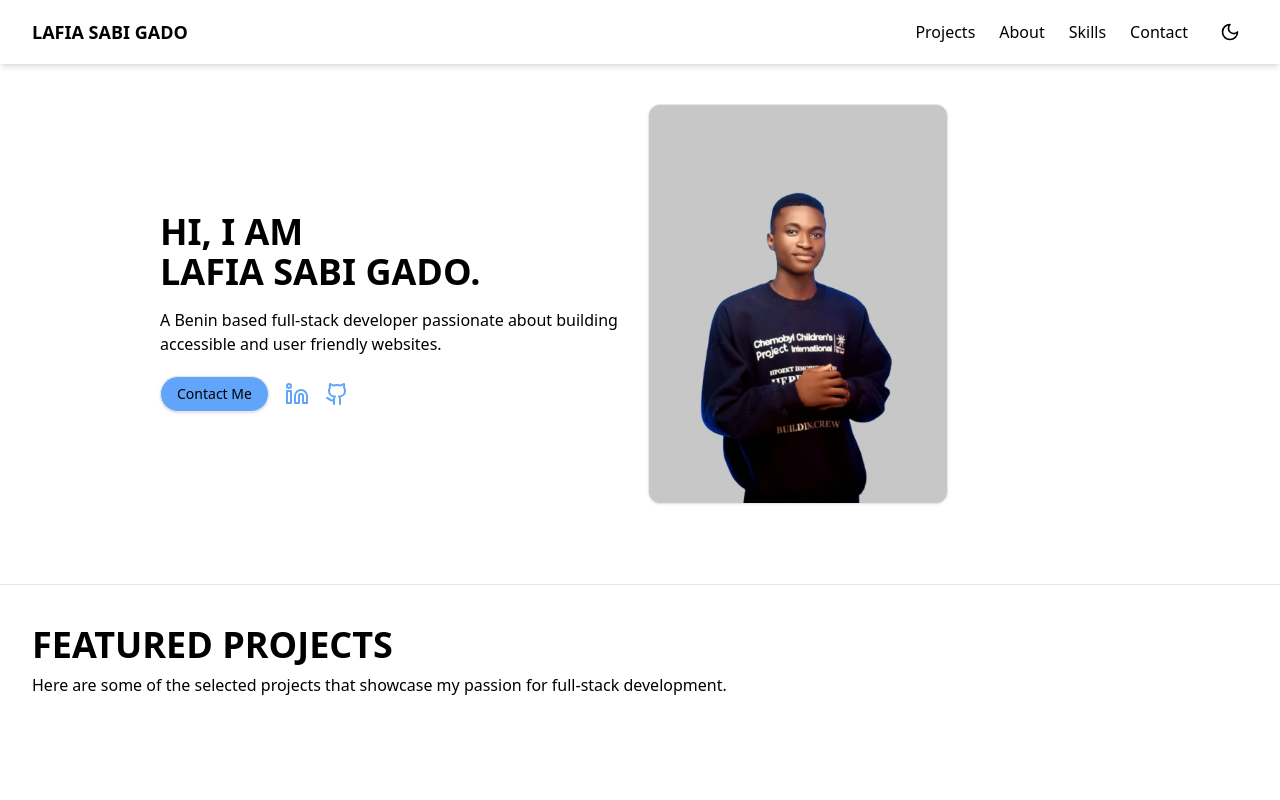
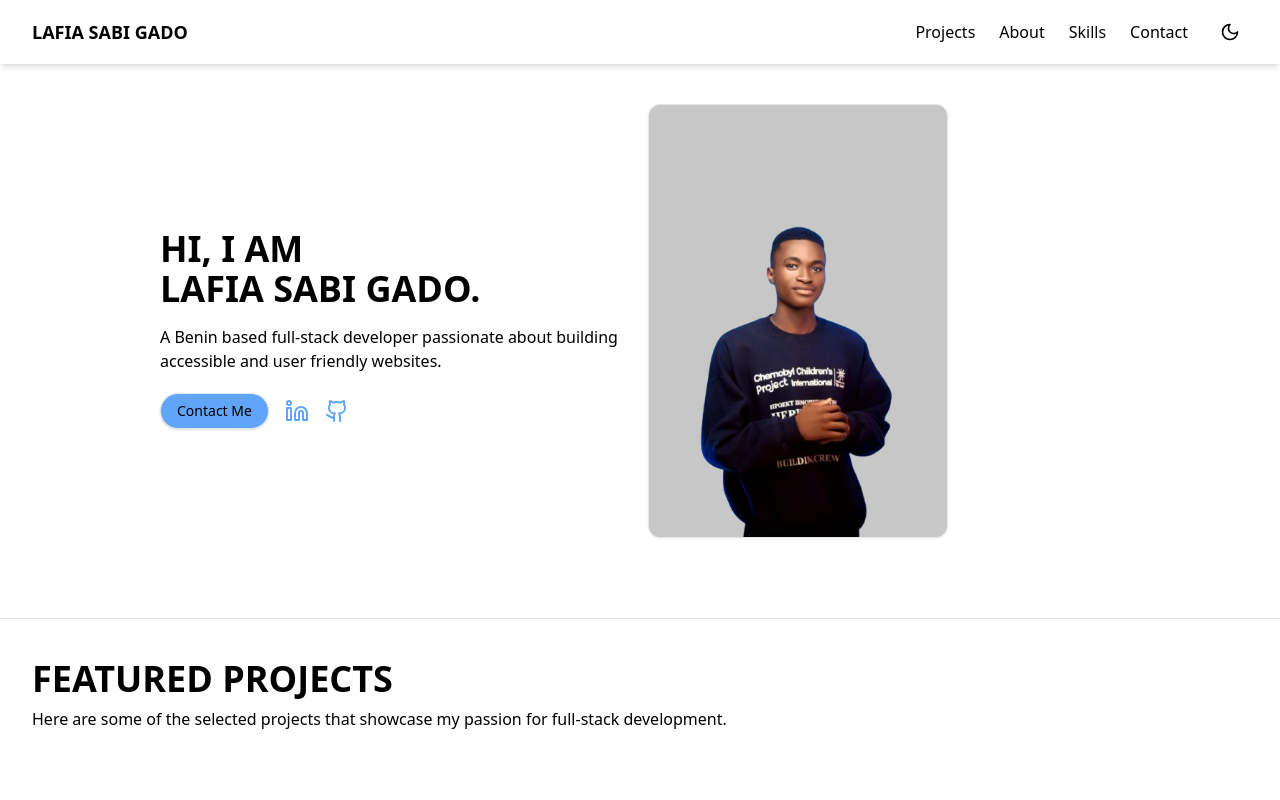
Before and after one commit to Lafiasabigado/Lafia-Portfolio, a Next.js app: page / in a window 1280 px wide. Shown: the top 800 px of the page. Built offline with nearby package versions, Linux system fonts and the light colour scheme.

Commit message:
my projects section

```diff
--- a/app/components/Presentation.tsx
+++ b/app/components/Presentation.tsx
@@ -30,7 +30,7 @@ const Presentation = () => {
             </div>
          </div>
       </div>
-      <div className='w-[300px] h-[400px] rounded-xl flex justify-center drop-shadow-sm hover:scale-105 transition-transform duration-300 ease-in-out items-end border' style={{backgroundColor:"#C7C7C7"}}>
+      <div className='w-[300px] h-full rounded-xl flex justify-center drop-shadow-sm hover:scale-105 transition-transform duration-300 ease-in-out items-center border' style={{backgroundColor:"#C7C7C7"}}>
         <Image
         src='/logo1.png'
         alt='Lafia'
```
